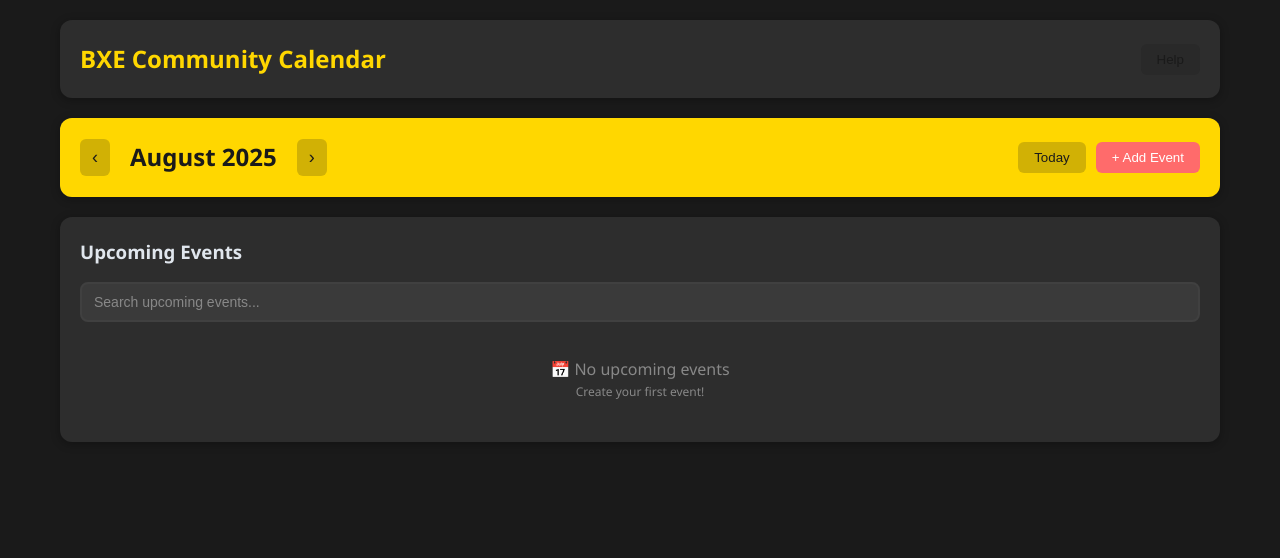
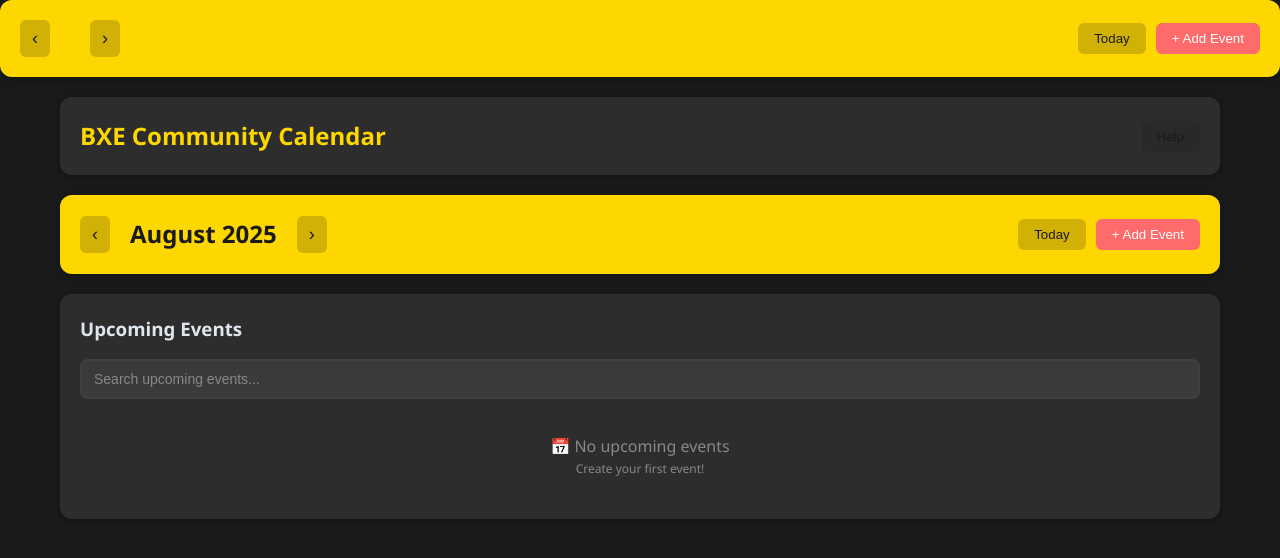
Before and after one commit to Mister-97/bxe-community-calendar, a plain HTML site: page index.html in a window 1280 px wide. Drawn offline with Linux system fonts and the light colour scheme.

Commit message:
Update index.html

```diff
--- a/index.html
+++ b/index.html
@@ -629,6 +629,20 @@
             }
         }
     </style>
+    <div class="calendar-container">
+    <div class="calendar-header">
+        <div class="calendar-nav">
+            <button class="nav-btn" onclick="previousMonth()">‹</button>
+            <div class="month-year" id="monthYear"></div>
+            <button class="nav-btn" onclick="nextMonth()">›</button>
+        </div>
+        <div class="controls">
+            <button class="btn btn-secondary" onclick="goToToday()">Today</button>
+            <button class="btn btn-primary" onclick="openAddEventModal()">+ Add Event</button>
+        </div>
+    </div>
+    <div class="calendar-grid" id="calendarGrid"></div>
+</div>
 </head>
 <body>
     <div class="container">
```
